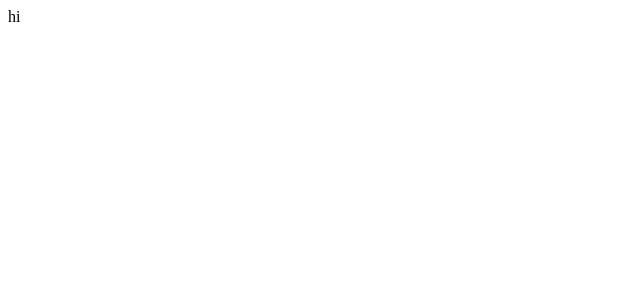
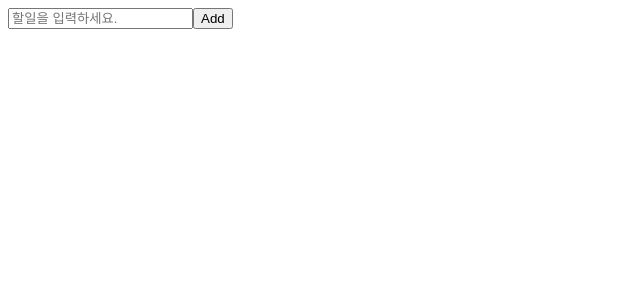
Before and after one commit to kathy0917/wanted-frontend-challenge-202403, a React (Create React App) app in the folder todo/: page / in a window 1280 px wide. Shown: the top 300 px of the page, without its empty margins (0-640 px from the left). Built offline with nearby package versions, Linux system fonts and the light colour scheme.

Commit message:
fix: list Add 기능 추가

```diff
--- a/todo/src/App.js
+++ b/todo/src/App.js
@@ -1,5 +1,11 @@
+import List from './components/List/List';
+
 function App() {
-  return <div className="App">hi</div>;
+  return (
+    <div>
+      <List />
+    </div>
+  );
 }
 
 export default App;
--- /dev/null
+++ b/todo/src/components/AddList/AddList.jsx
@@ -0,0 +1,17 @@
+import React, { useState } from 'react';
+
+export default function AddList({ onAdd }) {
+  const [text, setText] = useState('');
+  const handleChange = (e) => setText(e.target.value);
+  const handleSubmit = (e) => {
+    e.preventDefault();
+    onAdd({ id: '1', text });
+    setText('');
+  };
+  return (
+    <form onSubmit={handleSubmit}>
+      <input type="text" placeholder="할일을 입력하세요." value={text} onChange={handleChange}></input>
+      <button>Add</button>
+    </form>
+  );
+}
--- /dev/null
+++ b/todo/src/components/List/List.jsx
@@ -0,0 +1,20 @@
+import React, { useState } from 'react';
+import AddList from '../AddList/AddList';
+
+export default function List() {
+  const [lists, setlists] = useState([]);
+  const handleAdd = (addList) => {
+    setlists([...lists, addList]);
+  };
+
+  return (
+    <div>
+      <AddList onAdd={handleAdd} />
+      <ul>
+        {lists.map((list) => (
+          <li key={list.id}>{list.text}</li>
+        ))}
+      </ul>
+    </div>
+  );
+}
```
